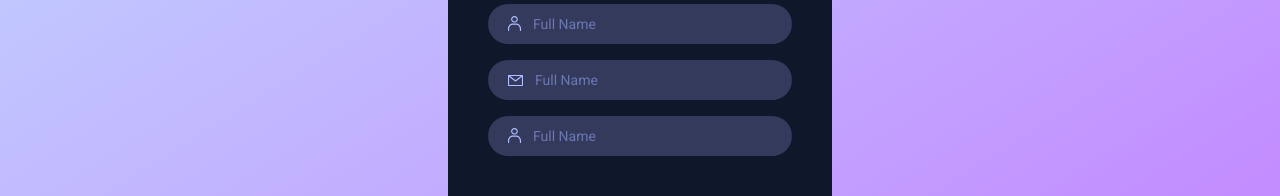
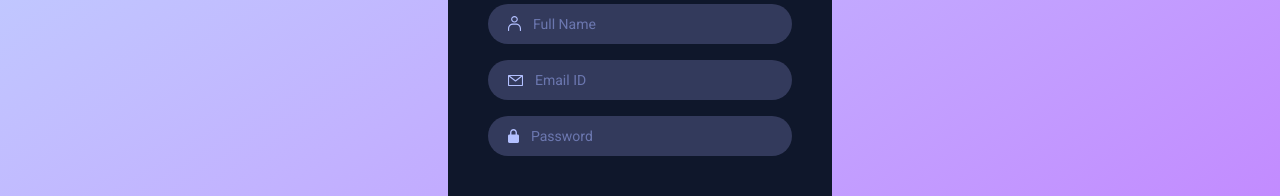
Before and after one commit to HasibCoderLab/mern-auth-2.0, a React (Vite) app in the folder client/: page /login in a window 1280 px wide. Shown: the part 358-554 px from the top of the page. Built offline with nearby package versions, Linux system fonts and the light colour scheme.

Commit message:
include placeholder

```diff
--- a/client/src/pages/Login.jsx
+++ b/client/src/pages/Login.jsx
@@ -26,16 +26,16 @@ const Login = () => {
           <div
             className='mb-4 flex items-center gap-3 w-full px-5 py-2.5
                         rounded-full bg-[#333A5C]'>
-            <img src={assets.mail_icon} alt="" />
+            <img src={assets.mail_icon} alt="email-icon" />
             <input className='bg-transparent outline-none' type="email"
-              placeholder="Full Name" required />
+              placeholder="Email ID" required />
           </div>
           {/* Password */}
           <div className="mb-4 flex items-center gap-3 w-full px-5 py-2.5 rounded-full bg-[#333A5C]">
-            <img src={assets.person_icon} alt="" />
+            <img src={assets.lock_icon} alt="email-icon" />
             <input
               className='bg-transparent outline-none'
-              type="text" placeholder='Full Name' required />
+              type="password" placeholder='Password' required />
           </div>
         </form>
       </div>
```
